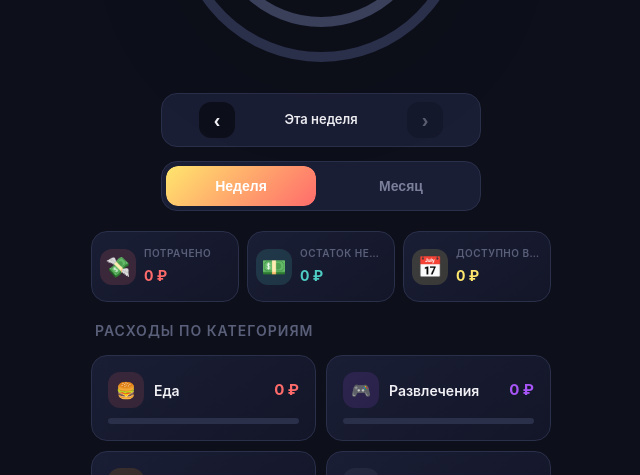
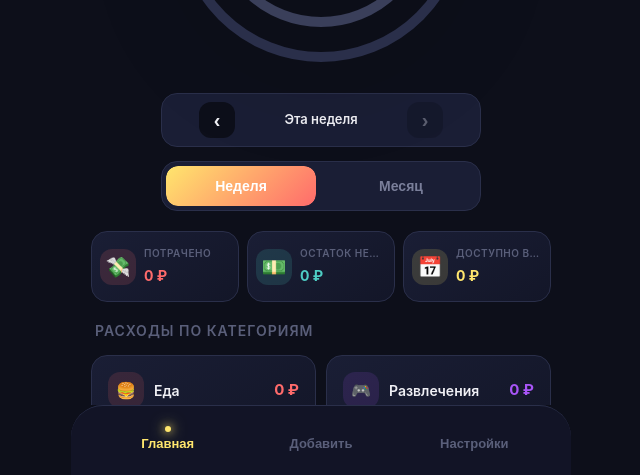
Before and after one commit to 1rteus/-, a plain HTML site: page index.html in a window 1280 px wide. Shown: the part 325-800 px from the top of the page, without its empty margins (319-959 px from the left). Drawn offline with Linux system fonts and the light colour scheme.

Commit message:
Fix PWA standalone layout: safe-area insets for header/nav, fixed viewport height, iOS web-app meta, SW v3

```diff
--- a/index.html
+++ b/index.html
@@ -5,6 +5,10 @@
     <meta name="viewport" content="width=device-width, initial-scale=1.0, maximum-scale=1.0, user-scalable=no, viewport-fit=cover">
     <meta name="theme-color" content="#0d0f1a">
     <meta name="description" content="Финансовый трекер - учет расходов">
+    <meta name="mobile-web-app-capable" content="yes">
+    <meta name="apple-mobile-web-app-capable" content="yes">
+    <meta name="apple-mobile-web-app-status-bar-style" content="black-translucent">
+    <meta name="apple-mobile-web-app-title" content="Финансы">
     <title>Финансы</title>
     <link rel="manifest" href="manifest.json">
     <link rel="apple-touch-icon" href="icon-192.png">
--- a/styles.css
+++ b/styles.css
@@ -49,13 +49,16 @@ body {
     display: flex;
     flex-direction: column;
     min-height: 100vh;
+    min-height: 100dvh;
+    height: 100vh;
+    height: 100dvh;
     max-width: 500px;
     margin: 0 auto;
     background:
         radial-gradient(ellipse 80% 50% at 50% -20%, rgba(255, 230, 109, 0.06) 0%, transparent 70%),
         radial-gradient(ellipse 60% 40% at 50% 120%, rgba(255, 107, 107, 0.06) 0%, transparent 60%),
         var(--bg);
-    overflow-x: hidden;
+    overflow: hidden;
 }
 
 .header {
@@ -63,12 +66,14 @@ body {
     justify-content: space-between;
     align-items: center;
     padding: 16px 20px;
+    padding-top: calc(16px + env(safe-area-inset-top, 0px));
     background: rgba(19, 22, 40, 0.8);
     backdrop-filter: blur(20px);
     border-bottom: 1px solid var(--border);
     position: sticky;
     top: 0;
     z-index: 10;
+    flex-shrink: 0;
 }
 
 .header h1 {
@@ -83,8 +88,10 @@ body {
 
 .main {
     flex: 1;
-    padding: 16px 20px 100px;
+    min-height: 0;
+    padding: 16px 20px 32px;
     overflow-y: auto;
+    -webkit-overflow-scrolling: touch;
 }
 
 .circle-container {
@@ -587,13 +594,14 @@ body {
     display: flex;
     justify-content: space-around;
     padding: 10px 20px 14px;
+    padding-bottom: calc(14px + env(safe-area-inset-bottom, 0px));
     background: rgba(19, 22, 40, 0.9);
     backdrop-filter: blur(20px);
     border-top: 1px solid var(--border);
-    position: sticky;
-    bottom: 0;
+    position: relative;
     z-index: 10;
     border-radius: var(--radius-xl) var(--radius-xl) 0 0;
+    flex-shrink: 0;
 }
 
 .nav-btn {
@@ -647,7 +655,7 @@ body {
     opacity: 0;
     visibility: hidden;
     transition: all 0.3s cubic-bezier(0.16, 1, 0.3, 1);
-    padding-bottom: env(safe-area-inset-bottom, 0);
+    padding-bottom: env(safe-area-inset-bottom, 0px);
 }
 
 .modal-overlay.active {
--- a/sw.js
+++ b/sw.js
@@ -1,4 +1,4 @@
-const CACHE_NAME = 'finance-tracker-v2';
+const CACHE_NAME = 'finance-tracker-v3';
 const ASSETS = [
     './',
     './index.html',
```
